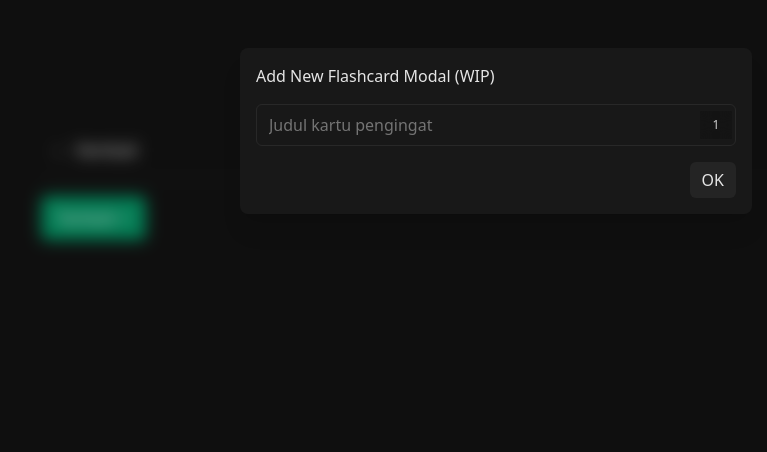
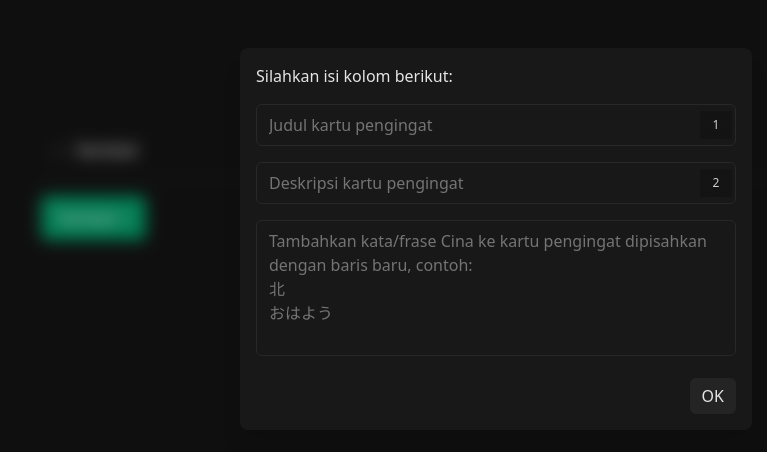
Before and after one commit to Stefanuswilfrid/kanji, a Next.js app: page /flashcards in a window 1280 px wide. Both pictures are taken after a click on the button "Tambah +". Shown: the top 452 px of the page, without its empty margins (144-911 px from the left). Built offline with nearby package versions, Linux system fonts and the light colour scheme.

Commit message:
flashcard

```diff
--- a/src/app/flashcards/page.tsx
+++ b/src/app/flashcards/page.tsx
@@ -22,7 +22,7 @@ export default function FlashcardsPage() {
 
           <div>
             <div className="max-md:px-4 mt-4">
-              <AddNewFlashcardButton setFlashcards={() => {}} />
+              <AddNewFlashcardButton setFlashcards={setFlashcards} />
             </div>
             <ul className="mt-4">
               {flashcards.map((flashcard) => {
--- /dev/null
+++ b/src/components/text-area.tsx
@@ -0,0 +1,150 @@
+import React from "react";
+
+type TextareaProps = {
+  onEscape?: (e: KeyboardEvent) => void;
+  minHeight?: string;
+  placeholderClassName?: string | boolean | (string | boolean)[];
+  limitHeightOnBlur?: boolean;
+  preventHeightChange?: boolean;
+} & React.ComponentPropsWithoutRef<"textarea">;
+
+export function Textarea({
+  className,
+  placeholderClassName,
+  minHeight = "136px",
+  onEscape = (_) => {},
+  onChange,
+  limitHeightOnBlur = false,
+  preventHeightChange = false,
+  ...rest
+}: TextareaProps) {
+  const textAreaRef = React.useRef<HTMLTextAreaElement>(null);
+
+  React.useEffect(() => {
+    const textArea = textAreaRef.current;
+
+    function handleEscape(e: KeyboardEvent) {
+      if (e.key === "Escape") {
+        textAreaRef.current?.blur();
+        onEscape(e);
+      }
+    }
+
+    textArea?.addEventListener("keydown", handleEscape);
+
+    return () => {
+      textArea?.removeEventListener("keydown", handleEscape);
+    };
+  }, [onEscape]);
+
+  return (
+    <div className="relative w-full">
+      <textarea
+        style={{
+          maxHeight: preventHeightChange ? minHeight : undefined,
+        }}
+        onFocus={(_) => {
+          if (preventHeightChange) return;
+          const el = textAreaRef.current;
+          if (!el) return;
+
+          if (limitHeightOnBlur && el.scrollHeight > el.clientHeight) {
+            el.style.height = "auto";
+            el.style.height = `${el.scrollHeight}px`;
+          }
+        }}
+        onBlur={(_) => {
+          if (preventHeightChange) return;
+          if (limitHeightOnBlur) {
+            const el = textAreaRef.current;
+            if (!el) return;
+            el.style.height = minHeight;
+          }
+        }}
+        ref={textAreaRef}
+        onChange={(e) => {
+          if (onChange) onChange(e);
+          const el = textAreaRef.current;
+          if (!el || preventHeightChange) return;
+
+          el.style.height = minHeight;
+          el.style.height = `${el.scrollHeight}px`;
+        }}
+        className="relative bg-transparent px-3 py-2 rounded-md border border-subtle ring-offset-black ring-smoke focus:ring-offset-2 focus:ring-2 transition-shadow duration-200 text-secondary focus:text-white placeholder:text-secondary/50 focus:outline-none w-full h-34 peer resize-none scrollbar-none"
+        {...rest}
+      />
+    </div>
+  );
+}
+
+// use this when working with react-hook-form
+export const FormTextarea = React.forwardRef(function FormTextarea(
+  { className, placeholderClassName, minHeight = "136px", onEscape = (_) => {}, onChange, ...rest }: TextareaProps,
+  ref: React.Ref<HTMLTextAreaElement>
+) {
+  const textAreaRef = React.useRef<HTMLTextAreaElement | null>(null);
+  const [focused, setFocused] = React.useState(false);
+
+  React.useEffect(() => {
+    const textArea = textAreaRef.current;
+    if (!textArea) return;
+
+    function handleEscape(e: KeyboardEvent) {
+      if (e.key === "Escape") {
+        textAreaRef.current?.blur();
+        onEscape(e);
+      }
+    }
+
+    textArea.addEventListener("keydown", handleEscape);
+
+    return () => {
+      textArea.removeEventListener("keydown", handleEscape);
+    };
+  }, [onEscape]);
+
+  const value = (rest.value ?? "") as string;
+  const displayedValue = focused ? rest.value : value.slice(0, 300) + (value.length > 300 ? "..." : "");
+
+  React.useEffect(() => {
+    const el = textAreaRef.current;
+    if (!el) return;
+
+    if (focused) {
+      el.style.height = "auto";
+      el.style.height = `${el.scrollHeight}px`;
+    } else {
+      el.style.height = minHeight;
+    }
+  }, [focused, minHeight]);
+
+  return (
+    <textarea
+      {...rest}
+      ref={(node) => {
+        textAreaRef.current = node;
+        if (typeof ref === "function") ref(node);
+        else if (ref) (ref as React.MutableRefObject<HTMLTextAreaElement | null>).current = node;
+      }}
+      onChange={(e) => {
+        if (onChange) onChange(e);
+        const el = textAreaRef.current;
+        if (!el) return;
+        el.style.height = "auto";
+        el.style.height = `${el.scrollHeight}px`;
+      }}
+      onFocus={(e) => {
+        setFocused(true);
+      }}
+      onBlur={(e) => {
+        setFocused(false);
+      }}
+      style={{
+        minHeight,
+      }}
+      className="relative bg-transparent px-3 py-2 rounded-md border border-subtle ring-offset-black ring-smoke focus:ring-offset-2 focus:ring-2 transition-shadow duration-200 text-secondary focus:text-white placeholder:text-secondary/50 focus:outline-none w-full h-34 peer resize-none scrollbar-none"
+      spellCheck={false}
+      value={displayedValue}
+    />
+  );
+});
--- a/src/locales/en.json
+++ b/src/locales/en.json
@@ -44,7 +44,13 @@
   "removeFromFlashcard": "Remove from Flashcard -",
 
   "add": "Add +",
-  "placeholderFlashcardTitle": "Enter flashcard title"
+  "placeholderFlashcardTitle": "Enter flashcard title",
+  "pleaseFill": "Please fill the following:",
+  "placeholderFlashcardDescription": "Enter flashcard description",
+  "addNewFlashcardPlaceholder": "Add words/phrases to flashcard separated by new lines, example:嗚呼\n北\n",
+  "review": "Review",
+  "export": "Export"
+
 
 
 }
--- a/src/locales/id.json
+++ b/src/locales/id.json
@@ -51,7 +51,13 @@
   "saveToFlashcard": "+ Kartu Pengingat",
   "removeFromFlashcard": "- Kartu Pengingat",
   "add": "Tambah +",
-  "placeholderFlashcardTitle": "Judul kartu pengingat"
+  "pleaseFill": "Silahkan isi kolom berikut:",
+  "placeholderFlashcardTitle": "Judul kartu pengingat",
+  "placeholderFlashcardDescription": "Deskripsi kartu pengingat",
+  "addNewFlashcardPlaceholder": "Tambahkan kata/frase Cina ke kartu pengingat dipisahkan dengan baris baru, contoh:\n北\nおはよう\n",
+  "review": "Ulas",
+  "export": "Ekspor"
+
 
 
 
--- a/src/modules/flashcard/add-new-flashcard-modal.tsx
+++ b/src/modules/flashcard/add-new-flashcard-modal.tsx
@@ -1,6 +1,10 @@
 import { Flashcard } from "./useJLPTFlashcard";
 import { useLocale } from "@/locales/use-locale";
 import { RouteDialog } from "@/components/route-dialog";
+import { Textarea } from "@/components/text-area";
+import { useRouter } from "next/navigation";
+
+const japaneseCharRegex = /[\u4E00-\u9FFF]/;
 
 export function AddNewFlashcardModal({
   setFlashcards,
@@ -12,6 +16,8 @@ export function AddNewFlashcardModal({
   onClose: () => void;
 }) {
   const { t } = useLocale();
+  const router = useRouter();
+
 
   return (
     <RouteDialog
@@ -20,8 +26,51 @@ export function AddNewFlashcardModal({
       onClose={onClose}
       withoutOkButton
     >
-      <form action="" className="space-y-4">
-        <h1>Add New Flashcard Modal (WIP)</h1>
+      <form
+        onSubmit={async (e) => {
+          e.preventDefault();
+          const target = e.target as typeof e.target & {
+            0: { value: string };
+            1: { value: string };
+            2: { value: string };
+          };
+          if (target) {
+            const title = target[0].value;
+            const description = target[1].value;
+            const words = target[2].value;
+
+            const chapter = `${description}-${title}`;
+            const flashcard = {
+              chapter,
+              words: words
+                .split("\n")
+                .filter((word) => {
+                  return japaneseCharRegex.test(word);
+                })
+                .map((word) => {
+                  return word.trim();
+                }),
+            };
+
+            const currentFlashcards = JSON.parse(
+              localStorage.getItem("flashcard-data") ?? "[]",
+            );
+
+            if (currentFlashcards.some((f: any) => f.chapter === chapter)) {
+            } else {
+              localStorage.setItem(
+                "flashcard-data",
+                JSON.stringify([...currentFlashcards, flashcard]),
+              );
+              setFlashcards((prev) => [...prev, flashcard]);
+
+              onClose();
+            }
+          }
+        }}
+        className="space-y-4"
+      >
+        <p>{t.pleaseFill}</p>
         <div className="relative">
           <input
             className="bg-transparent pl-3 pr-10 py-2 rounded-md border border-subtle ring-offset-black ring-smoke focus:ring-offset-2 focus:ring-2 text-secondary focus:text-white transition-shadow duration-200 placeholder:text-secondary/50 focus:outline-none w-full"
@@ -33,6 +82,26 @@ export function AddNewFlashcardModal({
             {1}
           </span>
         </div>
+
+        <div className="relative">
+          <input
+            className="bg-transparent pl-3 pr-10 py-2 rounded-md border border-subtle ring-offset-black ring-smoke focus:ring-offset-2 focus:ring-2 text-secondary focus:text-white transition-shadow duration-200 placeholder:text-secondary/50 focus:outline-none w-full"
+            type="text"
+            placeholder={t.placeholderFlashcardDescription}
+            required
+          />
+          <span className="absolute text-xs bg-black/50 backdrop-blur-sm h-7 w-8 text-secondary right-1 top-1/2 -translate-y-1/2 grid place-items-center">
+            {2}
+          </span>
+        </div>
+
+        <Textarea
+          placeholder={t.addNewFlashcardPlaceholder}
+          required
+          minHeight="136px"
+          preventHeightChange
+        />
+
         <div className="mt-2 flex justify-end bg-softblack">
           <button
             type="submit"
--- /dev/null
+++ b/src/modules/flashcard/footer-buttons.tsx
@@ -0,0 +1,57 @@
+ "use client";
+import { useLocale } from "@/locales/use-locale";
+import { motion, useMotionValue, useMotionValueEvent, useScroll } from "framer-motion";
+import { LucideColumns2, LucideDownload } from "lucide-react";
+import { useRouter } from "next/navigation";
+
+export function FooterButtons({ onExport }: { onExport: () => void }) {
+  const { t } = useLocale();
+
+  const y = useMotionValue(0);
+  const { scrollY } = useScroll();
+
+  useMotionValueEvent(scrollY, "change", (latest) => {
+    const previous = scrollY.getPrevious();
+    if (previous) {
+      if (latest > previous) {
+        y.set(144);
+      } else {
+        y.set(0);
+      }
+    }
+  });
+
+  const router = useRouter();
+
+  return (
+    <motion.div
+      style={{
+        y,
+        bottom: "calc(env(safe-area-inset-bottom))",
+        transitionDuration: "300ms",
+        transitionProperty: "transform",
+        transitionTimingFunction: "ease-in-out",
+      }}
+      className="sticky mt-8 max-md:mx-4 flex flex-col md:flex-row justify-end gap-2 pb-2"
+    >
+      <button
+        type="button"
+        onClick={() => {
+          const params = new URLSearchParams(window.location.search);
+          params.set("review", "true");
+          router.push(`${window.location.pathname}?${params.toString()}`);
+        }}
+        className="shrink-0 rounded-md font-medium max-md:w-full text-white p-3 md:py-2.5 md:px-4 duration-200 bg-emerald-600 active:bg-emerald-700 disabled:opacity-50 flex items-center justify-center gap-2"
+      >
+        {t.review} <LucideColumns2 size={20} />
+      </button>
+      <button
+        type="button"
+        onClick={onExport}
+        className="shrink-0 rounded-md font-medium max-md:w-full text-white p-3 md:py-2.5 md:px-4 duration-200 bg-blue-500 active:bg-blue-600 disabled:opacity-50 flex items-center justify-center gap-2"
+      >
+        {t.export} <LucideDownload size={20} />
+      </button>
+    </motion.div>
+  );
+}
```
Also changed, not shown: src/app/flashcards/[id]/page.tsx (+26 -1 lines). Lines whose indentation alone changed are shown as unchanged.
